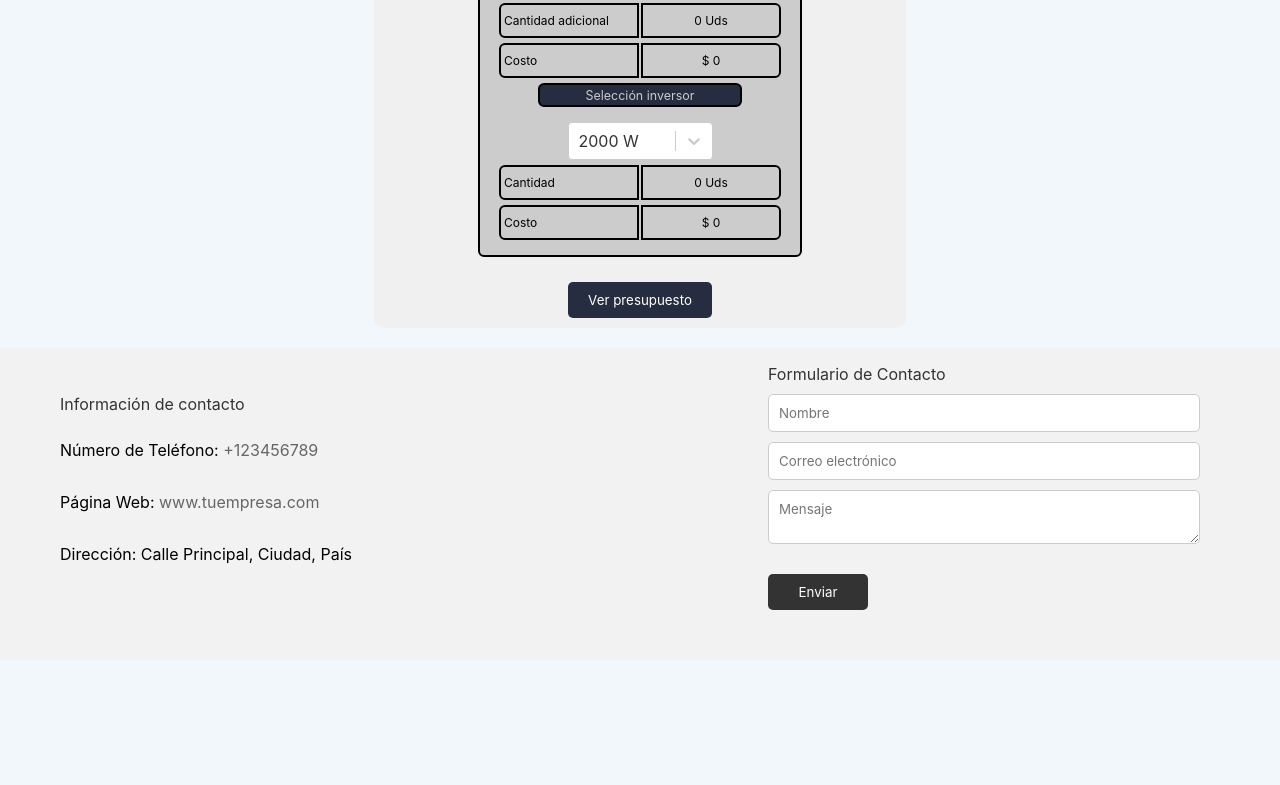
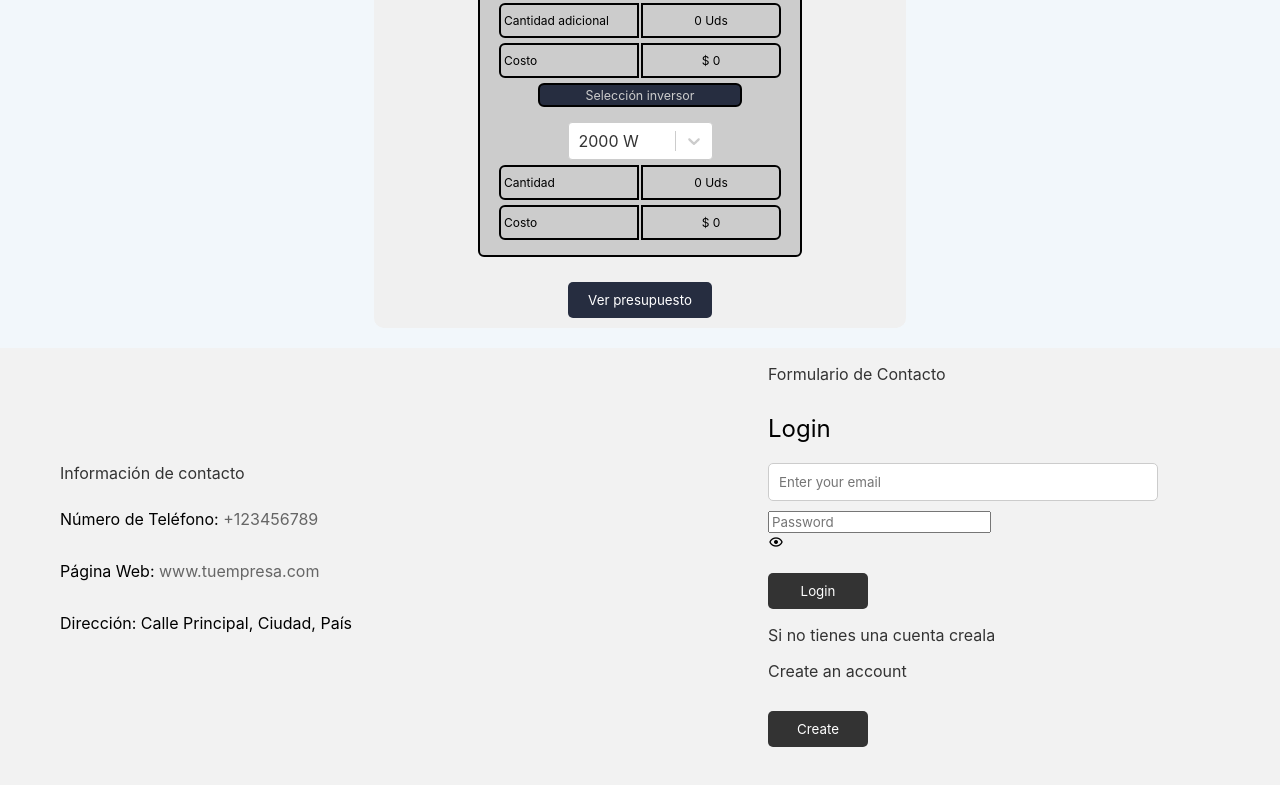
Before and after one commit to JesusVergara89/BarmexApp, a React (Vite) app: page / in a window 1280 px wide. Shown: the part 3725-4510 px from the top of the page. Before the commit the page ends 4385 px from the top, so only its background shows below. Built offline with nearby package versions, Linux system fonts and the light colour scheme; no server answers; a web font is replaced by a local one.

Commit message:
adding form for clients

```diff
--- a/package.json
+++ b/package.json
@@ -10,10 +10,13 @@
     "preview": "vite preview"
   },
   "dependencies": {
+    "firebase": "^10.8.1",
     "react": "^18.2.0",
     "react-dom": "^18.2.0",
+    "react-firebase-hooks": "^5.1.1",
     "react-hook-form": "^7.51.0",
     "react-select": "^5.8.0",
+    "react-toastify": "^10.0.4",
     "tesseract.js": "^5.0.5"
   },
   "devDependencies": {
--- /dev/null
+++ b/src/Auth/Formpost.jsx
@@ -0,0 +1,66 @@
+import React, { useEffect, useState } from 'react';
+import './Formpost.css';
+import { Timestamp, addDoc, collection } from 'firebase/firestore';
+import { toast } from 'react-toastify';
+import { useAuthState } from 'react-firebase-hooks/auth';
+import { signOut } from 'firebase/auth';
+import { auth, db } from '../FirebaseConfig';
+
+const Formpost = ({authFunction1}) => {
+  const [user] = useAuthState(auth);
+
+  const [cleanForm, setCleanForm] = useState(false);
+  const [formData, setFormData] = useState({
+    name: '',
+    email: '',
+    description: '',
+    createdAt: Timestamp.now().toDate(),
+  });
+
+  useEffect(() => {
+    console.log('form cleaned');
+  }, [cleanForm]);
+
+  const handleChange = (e) => {
+    setFormData({ ...formData, [e.target.name]: e.target.value });
+  };
+
+  const handlePublish = () => {
+    if (!formData.name || !formData.email || !formData.description) {
+      alert('please fill all the fields');
+      return;
+    }
+
+    const articleRef = collection(db, 'Articles');
+    addDoc(articleRef, {
+      name: formData.name,
+      email: formData.email,
+      description: formData.description,
+      createdAt: Timestamp.now().toDate(),
+      createBy: user.displayName,
+      userId: user.uid
+    })
+      .then(() => {
+        toast('Article added successfully', { type: 'success' });
+        setCleanForm(!cleanForm);
+      })
+      .catch(() => {
+        toast('Error adding article', { type: 'error' });
+      });
+  };
+
+  return (
+    <article className="Form-post-container">
+      <button className="Form-post-save" onClick={() => { signOut(auth); authFunction1()  }}>Sign out</button>
+      <div className="Form-post">
+        <h3 className="Form-post-title">Create post</h3>
+        <input placeholder='Name' type="text" name="name" className="Form-post-title" value={formData.name} onChange={(e) => handleChange(e)} />
+        <input placeholder='Email' type="email" name="email" className="Form-post-title" value={formData.email} onChange={(e) => handleChange(e)} />
+        <textarea placeholder='Description' name="description" className="Form-post-description" value={formData.description} onChange={(e) => handleChange(e)} />
+        <button className="Form-post-save" onClick={handlePublish}>Publish</button>
+      </div>
+    </article>
+  );
+};
+
+export default Formpost;
--- /dev/null
+++ b/src/Auth/RegisterAuth.jsx
@@ -0,0 +1,57 @@
+import React, { useState } from 'react'
+import './RegisterAuth.css'
+import { createUserWithEmailAndPassword, updateProfile } from 'firebase/auth'
+import { toast } from 'react-toastify'
+
+const RegisterAuth = ({ auth, createOrSignIn }) => {
+    const [email, setEmail] = useState('')
+    const [password, setPassword] = useState('')
+    const [name, setName] = useState('')
+    const [show, setShow] = useState(false)
+
+    const handleSingUp = async () => {
+        try {
+            await createUserWithEmailAndPassword(auth, email, password)
+            updateProfile(auth.currentUser, { displayName: name })
+
+        } catch (error) {
+            toast(error.code, { type: "error" })
+        }
+    }
+
+    const showPassword = () => setShow(!show)
+    return (
+        <article className="form-register-main">
+            <div className="form-register-form">
+                <h2 className="form-register-register">Register</h2>
+                <input
+                    type="text"
+                    className='form-register-name'
+                    placeholder='Enter your name'
+                    onChange={(e) => { setName(e.target.value) }}
+                />
+                <input
+                    type="text"
+                    className='form-register-email'
+                    placeholder='Enter your email'
+                    onChange={(e) => { setEmail(e.target.value) }}
+                />
+                <input
+                    type={show ? "text" : "password"}
+                    className='form-register-password'
+                    placeholder='Password'
+                    onChange={(e) => { setPassword(e.target.value) }}
+                />
+                <div onClick={showPassword} className="login-hiden">
+                    {show ? <i className='bx bx-hide'></i> : <i className='bx bx-show'></i>}
+                </div>
+                <button onClick={handleSingUp} className="form-register-btn">Register</button>
+            </div>
+            <h3>Si tienes una cuenta accede</h3>
+            <h3>Sign in</h3>
+            <button onClick={createOrSignIn} className="form-register-btn">Sing in</button>
+        </article>
+    )
+}
+
+export default RegisterAuth
--- /dev/null
+++ b/src/Auth/SinginAuth.jsx
@@ -0,0 +1,33 @@
+import React, { useState } from 'react'
+import './SinginAuth.css'
+import RegisterAuth from './RegisterAuth'
+import UsersinginAuth from './UsersinginAuth'
+import { auth } from '../FirebaseConfig'
+import Formpost from './Formpost'
+
+const SinginAuth = () => {
+
+    const [singinout, setSinginout] = useState(false)
+    const [Enter, setEnter] = useState(true)
+
+    const createOrSignIn = () => setSinginout(!singinout)
+
+    const authFunction = () => setEnter(false)
+    const authFunction1 = () => setEnter(true)
+
+    return (
+        <article className="singin">
+            {Enter ? (
+                singinout ? (
+                    <RegisterAuth auth={auth} createOrSignIn={createOrSignIn} />
+                ) : (
+                    <UsersinginAuth auth={auth} authFunction={authFunction} createOrSignIn={createOrSignIn} />
+                )
+            ) : (
+                <Formpost authFunction1={authFunction1} />
+            )}
+        </article>
+    )
+}
+
+export default SinginAuth
--- /dev/null
+++ b/src/Auth/UsersinginAuth.jsx
@@ -0,0 +1,49 @@
+import React, { useState } from 'react'
+import './UsersinginAuth.css'
+import { signInWithEmailAndPassword } from 'firebase/auth'
+import { toast } from 'react-toastify'
+
+const UsersinginAuth = ({ auth, createOrSignIn, authFunction }) => {
+  const [email, setEmail] = useState('')
+  const [password, setPassword] = useState('')
+  const [show, setShow] = useState(false)
+
+  const handleLogin = async () => {
+    try {
+      await signInWithEmailAndPassword(auth, email, password)
+      authFunction()
+    } catch (error) {
+      toast(error.code, { type: "error" })
+    }
+  }
+
+  const showPassword = () => setShow(!show)
+  return (
+    <article className="form-register-main">
+      <div className="form-register-form">
+        <h2 className="form-register-register">Login</h2>
+        <input
+          type="text"
+          className='form-register-email'
+          placeholder='Enter your email'
+          onChange={(e) => { setEmail(e.target.value) }}
+        />
+        <input
+          type={show ? "text" : "password"}
+          className='form-register-password'
+          placeholder='Password'
+          onChange={(e) => { setPassword(e.target.value) }}
+        />
+        <div onClick={showPassword} className="login-hiden">
+          {show ? <i className='bx bx-hide'></i> : <i className='bx bx-show'></i>}
+        </div>
+        <button onClick={handleLogin} className="form-register-btn">Login</button>
+      </div>
+      <h3>Si no tienes una cuenta creala</h3>
+      <h3>Create an account</h3>
+      <button onClick={createOrSignIn} className="form-register-btn">Create</button>
+    </article>
+  )
+}
+
+export default UsersinginAuth
--- /dev/null
+++ b/src/FirebaseConfig.js
@@ -0,0 +1,18 @@
+import { initializeApp } from 'firebase/app'
+import { getAuth } from 'firebase/auth';
+import { getFirestore } from 'firebase/firestore'
+import { getStorage } from 'firebase/storage'
+
+const firebaseConfig = {
+    apiKey: "AIzaSyB0t7QwCNPrpcYmZgvtdzjjrRbhhpmjQdk",
+    authDomain: "formbarmexapp.firebaseapp.com",
+    projectId: "formbarmexapp",
+    storageBucket: "formbarmexapp.appspot.com",
+    messagingSenderId: "479693773949",
+    appId: "1:479693773949:web:87ae90a141b1b00505e514"
+};
+
+const app = initializeApp(firebaseConfig, "app");
+export const storage = getStorage(app)
+export const db = getFirestore(app)
+export const auth = getAuth(app)
--- a/src/components/Footer.jsx
+++ b/src/components/Footer.jsx
@@ -1,5 +1,6 @@
 import React from 'react'
 import '../styles/Footer.css'
+import SinginAuth from '../Auth/SinginAuth'
 
 const Footer = () => {
   return (
@@ -13,12 +14,7 @@ const Footer = () => {
 
       <div className="formulario-contacto">
         <h3>Formulario de Contacto</h3>
-        <form action="enviar.php" method="post">
-          <input type="text" name="nombre" placeholder="Nombre" required />
-          <input type="email" name="email" placeholder="Correo electrónico" required />
-          <textarea name="mensaje" placeholder="Mensaje" required></textarea>
-          <button type="submit">Enviar</button>
-        </form>
+        <SinginAuth/>
       </div>
     </footer>
   )
--- a/src/main.jsx
+++ b/src/main.jsx
@@ -2,9 +2,12 @@ import React from 'react'
 import ReactDOM from 'react-dom/client'
 import SolarApp from './SolarApp.jsx'
 import './index.css'
+import 'react-toastify/dist/ReactToastify.css'
+import { ToastContainer } from 'react-toastify'
 
 ReactDOM.createRoot(document.getElementById('root')).render(
   <React.StrictMode>
     <SolarApp />
+    <ToastContainer/>
   </React.StrictMode>,
 )
```
Also changed, not shown: src/Auth/Formpost.css (added), src/Auth/RegisterAuth.css (added), src/Auth/SinginAuth.css (added), src/Auth/UsersinginAuth.css (added), 1 other file (tests, documents, lock files or other folders).
